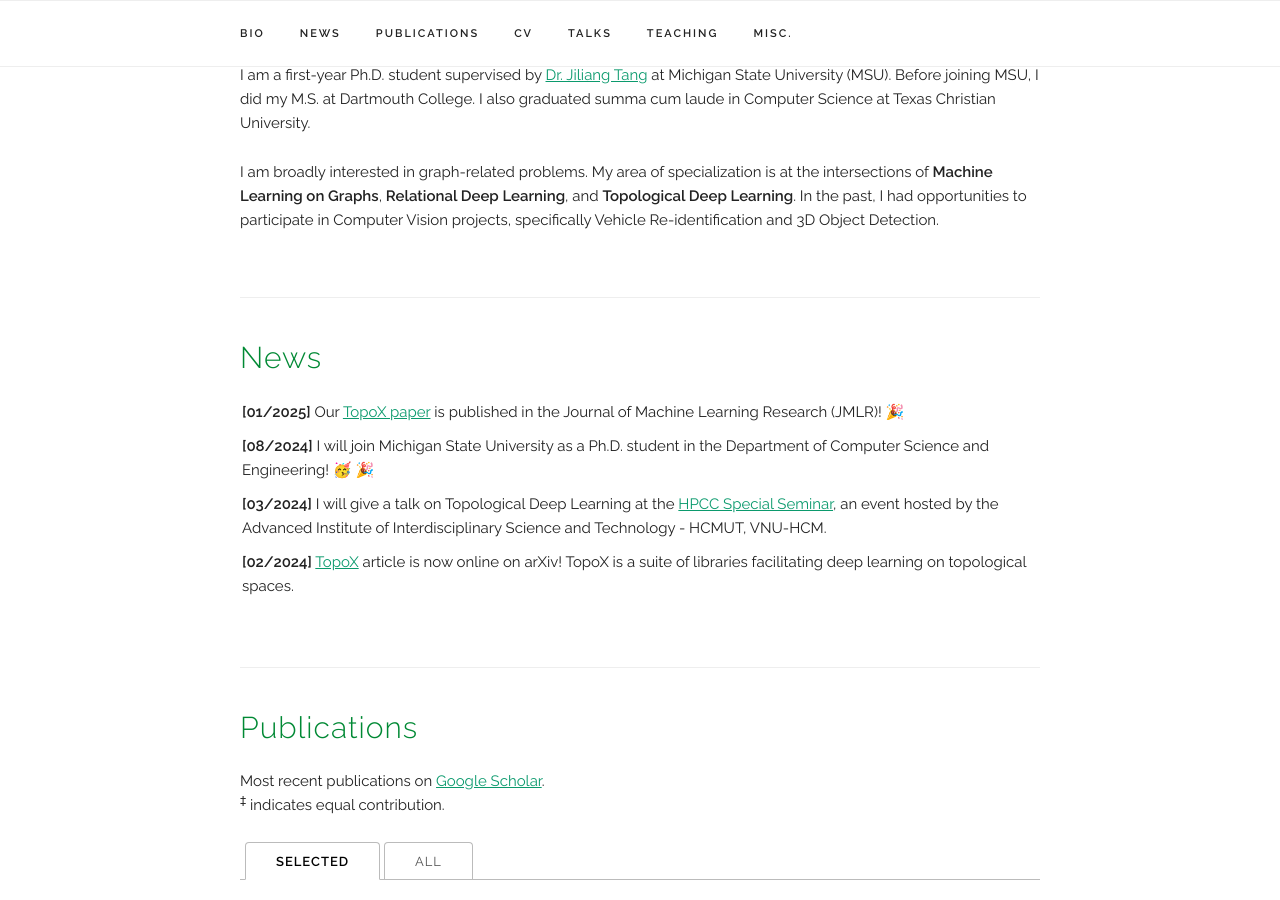
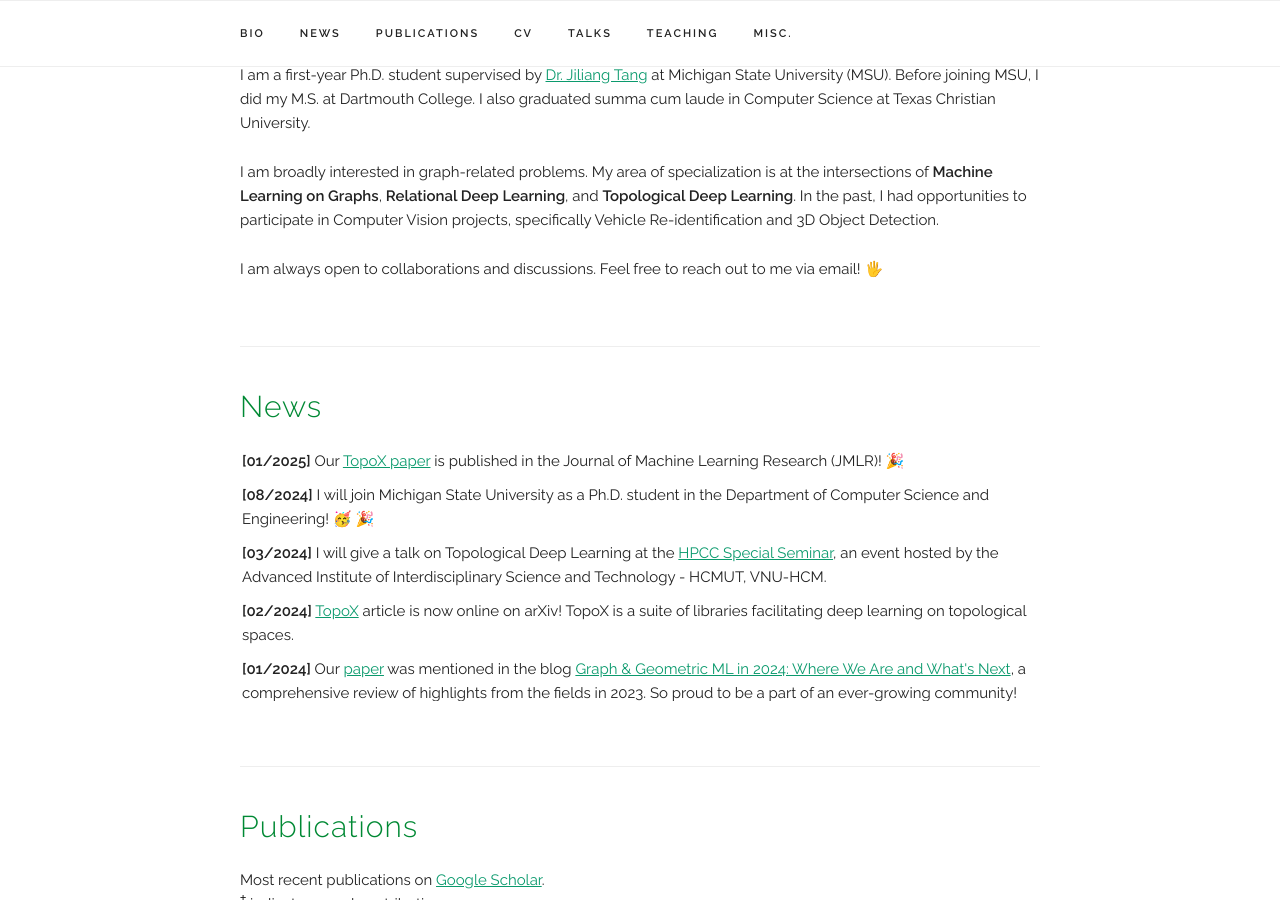
Before and after one commit to quang-truong/quang-truong.github.io, a Jekyll site: the page built from index.html, in a window 1280 px wide and 900 px high, scrolled down 398 px. Built offline with Jekyll 4.4.1, drawn with Linux system fonts in a browser that asks for light colours; some web fonts are replaced.

Commit message:
update website

```diff
--- a/index.html
+++ b/index.html
@@ -14,6 +14,10 @@
   I am broadly interested in graph-related problems. My area of specialization is at the intersections of <b>Machine Learning on Graphs</b>,
   <b>Relational Deep Learning</b>, and <b>Topological Deep Learning</b>. In the past, I had opportunities to participate in Computer Vision projects,
   specifically Vehicle Re-identification and 3D Object Detection.
+  </p>
+
+  <p>
+  I am always open to collaborations and discussions. Feel free to reach out to me via email! 🖐️
   </p>
 </div>
 
@@ -38,7 +42,7 @@
 <div class="docs-section" id="news">
   <h4>News</h4>
   <!-- <p> Scroll for older news </p> -->
-  <UL style="list-style-type: none; padding: 2px; overflow-y: scroll; height:200px;">
+  <UL style="list-style-type: none; padding: 2px; overflow-y: scroll; height:250px;">
     <li> <b>[01/2025]</b>
       Our <a href="#selected-TopoX2024" onclick="switchToSelectedTab()">TopoX paper</a> is published in the Journal of Machine Learning Research (JMLR)! 🎉
     </li>
```
